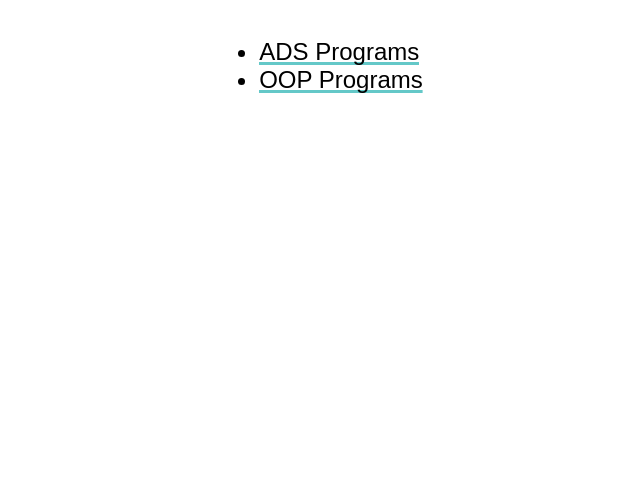
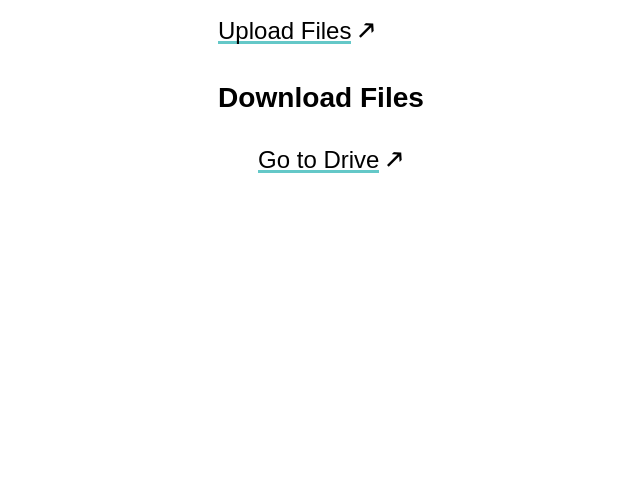
Before and after one commit to aqdasak/r, a plain HTML site: page index.html in a window 1280 px wide. Shown: the part 322-800 px from the top of the page, without its empty margins (319-959 px from the left). Drawn offline with Linux system fonts and the light colour scheme.

Commit message:
Added links to redirect

```diff
--- a/files_in_folder.js
+++ b/files_in_folder.js
@@ -1,4 +1,6 @@
-const files = {
-  "ads.zip": "ADS Programs",
-  "oop.zip": "OOP Programs",
-};
+// Sample
+// const files = {
+//   "ads.zip": "ADS Programs",
+// };
+
+const files = {};
--- a/index.html
+++ b/index.html
@@ -5,22 +5,44 @@
     <meta charset="UTF-8">
     <meta http-equiv="X-UA-Compatible" content="IE=edge">
     <meta name="viewport" content="width=device-width, initial-scale=1.0">
-    <title>Files</title>
+    <title>Links</title>
     <script src="files_in_folder.js"></script>
+    <script src="links.js"></script>
     <link rel="stylesheet" href="style.css">
 </head>
 
 <body>
-    <ul id="list" class="container">
-    </ul>
+    <div>
+        <h3 id="list-redirect-heading">Links</h3>
+        <div id="list-redirect" class="container">
+
+        </div>
+
+        <h3>Download Files</h3>
+        <ul id="list-file-download" class="container">
+            <a href="https://drive.google.com/drive/folders/1xUCCxTsF6ZG4ZQ5G7ABpfF2WKD3PS41O?usp=share_link">Go to
+                Drive</a> <b>🡕</b>
+        </ul>
+    </div>
 </body>
 
 <script>
-    let ul = document.getElementById("list")
+    if (Object.keys(links).length > 0) {
+        let div1 = document.getElementById("list-redirect")
+        for (link in links) {
+            let title = links[link]
+            div1.innerHTML += `<a href="${link}">${title}</a> <b>🡕</b>`
+        }
+    } else {
+        let heading = document.getElementById("list-redirect-heading")
+        heading.innerHTML = ""
+    }
+
+    let ul2 = document.getElementById("list-file-download")
     for (file in files) {
         let title = files[file]
         let path = "files/" + file
-        ul.innerHTML += `<li><a href="${path}">${title}</a></li>`
+        ul2.innerHTML += `<li><a href="${path}">${title}</a></li>`
     }
 </script>
 
--- /dev/null
+++ b/links.js
@@ -0,0 +1,9 @@
+// Sample
+// const links = {
+//   "https://google.com/":"Google",
+// };
+
+const links = {
+  "https://script.google.com/macros/s/AKfycbyf4JZ9PFSPGXlZRm5zTM-c8_6jnR1YjqW70seeDJ43o1faqqyLLlHpmC1UbkR5ekmqCQ/exec":
+    "Upload Files",
+};
```
Also changed, not shown: 2 other files.
